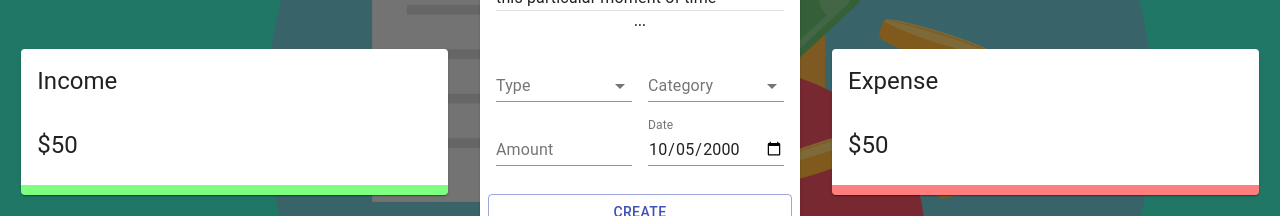
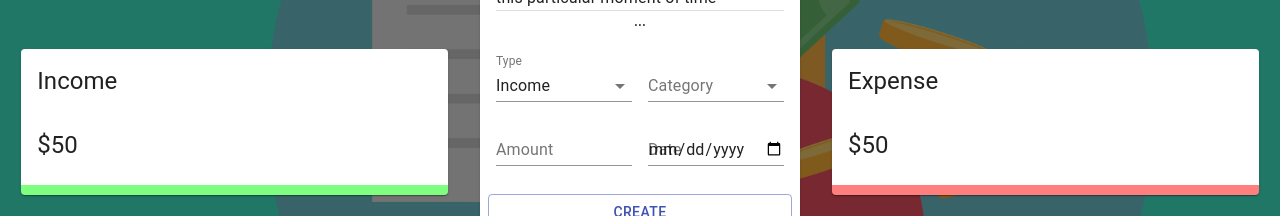
Before and after one commit to Buenaventura-Celine/Voice-Powered-Budget-Tracker, a React (Create React App) app: page / in a window 1280 px wide. Shown: the part 278-494 px from the top of the page. Built offline with nearby package versions, Linux system fonts and the light colour scheme.

Commit message:
Functionality for adding transaction

```diff
--- a/src/components/Main/Form/Form.jsx
+++ b/src/components/Main/Form/Form.jsx
@@ -1,9 +1,30 @@
-import React from 'react'
+import React, { useState, useContext } from 'react'
 import { TextField, Typography, Grid, Button, FormControl, InputLabel, Select, MenuItem } from '@material-ui/core'
+import { v4 as uuidv4 } from 'uuid'
+
+import { ExpenseTrackerContext } from '../../../context/context'
 import useStyles from './styles'
+
+const initialState = {
+    amount: '',
+    category: '',
+    type: 'Income',
+    date: new Date(),
+}
 
 const Form = () => {
     const classes = useStyles();
+
+    const [formData, setFormData] = useState(initialState)
+
+    const { addTransaction } = useContext(ExpenseTrackerContext)
+
+    const createTransaction = () =>{
+        const transaction = { ...formData, amount: Number(formData.amount), id: uuidv4() }
+        addTransaction(transaction)
+        setFormData(initialState)
+    }
+
     return (
         <Grid container spacing={2}>
             <Grid item xs={12}>
@@ -14,7 +35,7 @@
             <Grid item xs={6}>
                 <FormControl fullWidth>
                     <InputLabel>Type</InputLabel>
-                    <Select>
+                    <Select value={formData.type} onChange={(e) => setFormData({ ...formData, type: e.target.value })}>
                         <MenuItem value="Income">Income</MenuItem>
                         <MenuItem value="Expense">Expense</MenuItem>
                     </Select>
@@ -23,19 +44,40 @@
             <Grid item xs={6}>
                 <FormControl fullWidth>
                     <InputLabel>Category</InputLabel>
-                    <Select>
+                    <Select value={formData.category} onChange={(e) => setFormData({ ...formData, category: e.target.value })}>
                         <MenuItem value="business">Business</MenuItem>
                         <MenuItem value="salary">Salary</MenuItem>
                     </Select>
                 </FormControl>
             </Grid>
             <Grid item xs={6}>
-                <TextField type="number" label="Amount" fullWidth/>
+                <TextField
+                    type="number"
+                    label="Amount"
+                    fullWidth
+                    value={formData.amount}
+                    onChange={(e) => setFormData({ ...formData, amount: e.target.value })}
+                />
             </Grid>
             <Grid item xs={6}>
-                <TextField type="date" label="Date" defaultValue="2000-10-05" fullWidth/>
+                <TextField
+                    type="date"
+                    label="Date"
+                    defaultValue="2000-10-05"
+                    fullWidth
+                    value={formData.date}
+                    onChange={(e) => setFormData({ ...formData, date: e.target.value })}
+                />
             </Grid>
-            <Button className={classes.button} variant="outlined" color="primary" fullWidth>Create</Button>
+            <Button
+                className={classes.button}
+                variant="outlined"
+                color="primary"
+                fullWidth
+                onClick={createTransaction}
+            >
+                Create
+            </Button>
         </Grid>
     )
 }
--- a/src/context/context.js
+++ b/src/context/context.js
@@ -17,6 +17,8 @@
         dispatch({ type: 'ADD_TRANSACTION', payload: transaction });
     }
 
+    console.log(transactions)
+
     return (
         <ExpenseTrackerContext.Provider value={{ deleteTransaction, addTransaction }}>
             {children}
```
